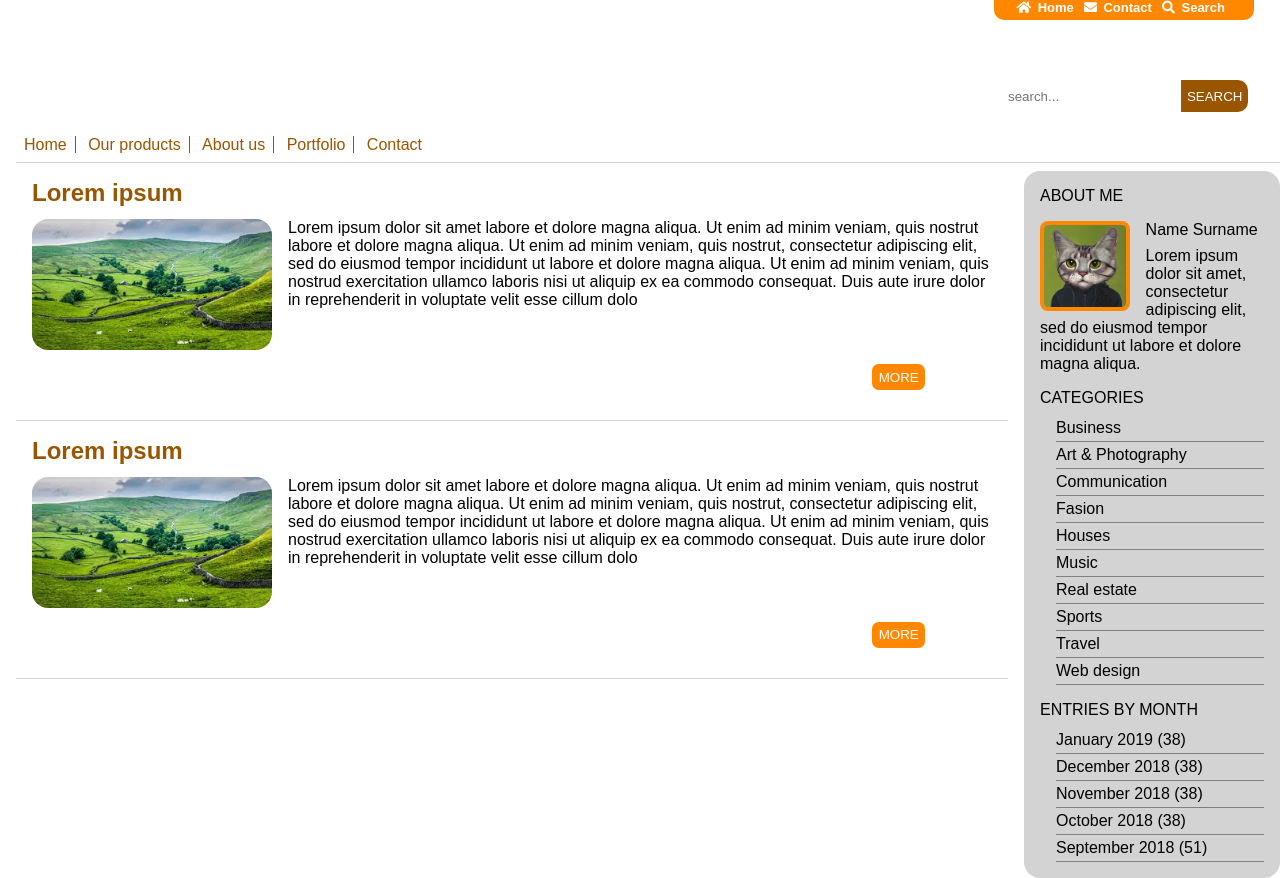
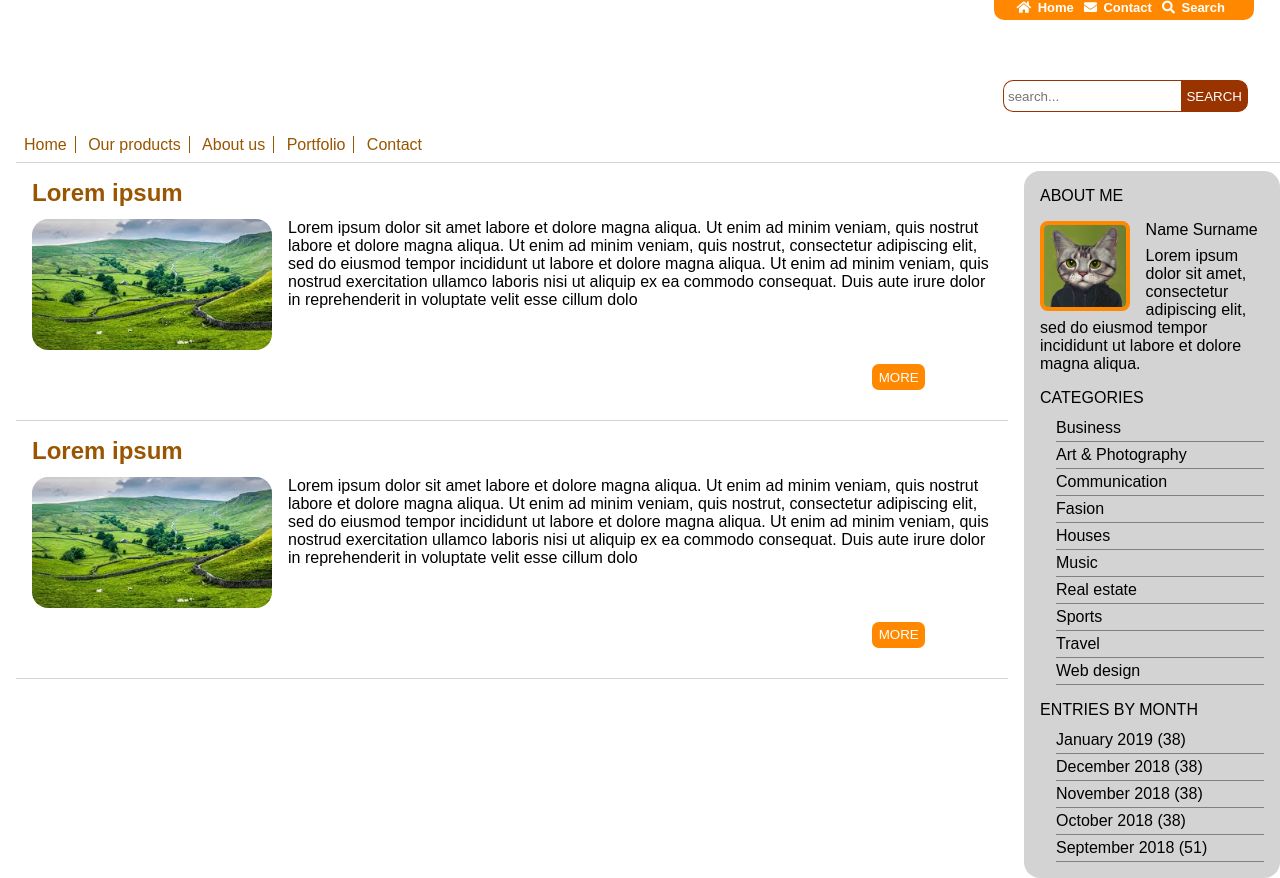
Before and after one commit to okaluhina/okaluhina.github.io, a plain HTML site: page index.html in a window 1280 px wide. Drawn offline with Linux system fonts and the light colour scheme.

Commit message:
add search button boarder

```diff
--- a/style.css
+++ b/style.css
@@ -93,17 +93,20 @@
 }
 
 .search__bar {
-  border-style: none;
+  border-style: solid;
+  border-width: 0.1em 0 0.1em 0.1em;
+  border-color: #993300;
   border-radius: 10px 0 0 10px;
 }
 
 .search__btn {
   width: 5em;
-  border-style: none;
+  border-style: solid;
+  border-width: 0.1em 0.1em 0.1em 0;
+  border-radius: 0 10px 10px 0;
+  border-color: #993300;
   color: inherit;
-  background-color: #995500;
-  border: none;
-  border-radius: 0 10px 10px 0;
+  background-color: #993300;
 }
 
 .navigation {
```
